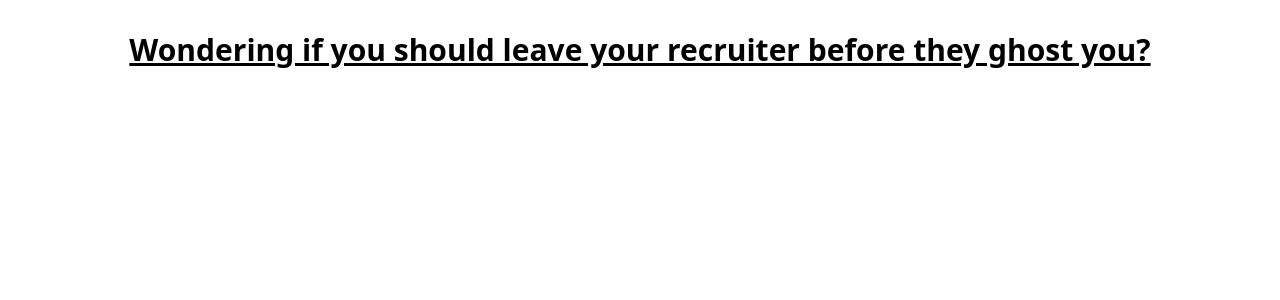
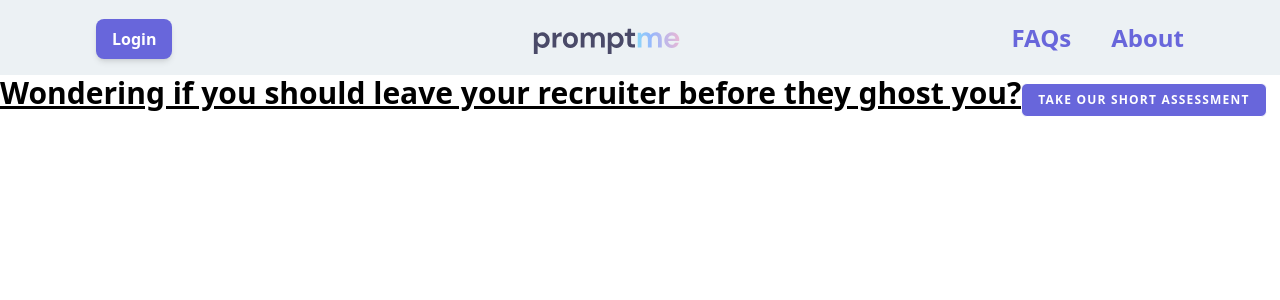
Before and after one commit to Co-Lab-You-Belong-in-Tech/PromptMe, a React (Vite) app: page / in a window 1280 px wide. Shown: the top 300 px of the page. Built offline with nearby package versions, Linux system fonts and the light colour scheme.

Commit message:
add header and button components

```diff
--- a/src/App.css
+++ b/src/App.css
@@ -1,41 +1,5 @@
 #root {
-  max-width: 1280px;
-  margin: 0 auto;
-  padding: 2rem;
-  text-align: center;
+  scroll-behavior: smooth;
+  margin: 0 ;
+  padding: 0;
 }
-
-.logo {
-  height: 6em;
-  padding: 1.5em;
-  will-change: filter;
-}
-.logo:hover {
-  filter: drop-shadow(0 0 2em #646cffaa);
-}
-.logo.react:hover {
-  filter: drop-shadow(0 0 2em #61dafbaa);
-}
-
-@keyframes logo-spin {
-  from {
-    transform: rotate(0deg);
-  }
-  to {
-    transform: rotate(360deg);
-  }
-}
-
-@media (prefers-reduced-motion: no-preference) {
-  a:nth-of-type(2) .logo {
-    animation: logo-spin infinite 20s linear;
-  }
-}
-
-.card {
-  padding: 2em;
-}
-
-.read-the-docs {
-  color: #888;
-}
--- a/src/App.jsx
+++ b/src/App.jsx
@@ -1,14 +1,16 @@
 import { useState } from 'react'
-import reactLogo from './assets/react.svg'
 import './App.css'
+import Button from './components/elements/Button'
+import Header from './components/elements/Header'
 
 function App() {
-  const [count, setCount] = useState(0)
 
   return (
     <div className="App">
       <h1 className="text-3xl font-bold underline">
+        <Header />
       Wondering if you should leave your recruiter before they ghost you?
+      <Button> Take our short assessment</Button>
       </h1>
     </div>
   )
--- /dev/null
+++ b/src/components/elements/Button.jsx
@@ -0,0 +1,22 @@
+import React from 'react'
+
+export default function Button({
+    type = 'submit',
+    className = '',
+    processing,
+    children,
+  }) {
+    return (
+      <button
+        type={type}
+        className={
+          `items-center px-4 py-2 border bg-primary rounded-md font-semibold text-xs text-white uppercase tracking-widest transition ease-in-out duration-150 ${
+            processing && 'opacity-25'
+          } ` + className
+        }
+        disabled={processing}
+      >
+        {children}
+      </button>
+    );
+  }
--- /dev/null
+++ b/src/components/elements/Header.jsx
@@ -0,0 +1,40 @@
+import React from 'react';
+import Button from './Button';
+
+export default function Header() {
+  return (
+    <nav class="flex flex-wrap items-center justify-between p-4 bg-gray lg:px-24 lg:py-4">
+    <div class="w-auto lg:order-2 lg:w-1/5 lg:text-center">
+        <a class="text-xl font-semibold text-gray-800 font-heading" href="#">
+            <img src="/images/Logo.svg" alt="" width={150} height={55} />
+        </a>
+    </div>
+    <div class="block lg:hidden">
+        <button class="flex items-center px-3 py-2 text-indigo-500 border border-indigo-500 rounded navbar-burger">
+            <svg class="w-3 h-3 fill-current" viewBox="0 0 20 20" xmlns="http://www.w3.org/2000/svg">
+                <title>
+                    Menu
+                </title>
+                <path d="M0 3h20v2H0V3zm0 6h20v2H0V9zm0 6h20v2H0v-2z">
+                </path>
+            </svg>
+        </button>
+    </div>
+    <div class="hidden w-full navbar-menu lg:order-1 lg:block lg:w-2/5">
+    <button class="flex-shrink-0 px-4 py-2 text-base font-semibold text-white bg-primary rounded-lg shadow-md hover:bg-purple-700 focus:outline-none focus:ring-2 focus:ring-purple-500 focus:ring-offset-2 focus:ring-offset-purple-200" type="submit">
+                            Login
+     </button>
+
+    </div>
+    <div class="hidden w-full navbar-menu text-2xl lg:order-3 lg:block lg:w-2/5 lg:text-right">
+
+        <a class="block mt-4 mr-10 text-primary lg:inline-block lg:mt-0" href="#">
+            FAQs
+        </a>
+        <a class="block mt-4 text-primary lg:inline-block lg:mt-0" href="#">
+           About
+        </a>
+    </div>
+</nav>
+  )
+}
--- a/tailwind.config.cjs
+++ b/tailwind.config.cjs
@@ -4,6 +4,12 @@ module.exports = {
     "./src/**/*.{js,jsx,ts,tsx}",
   ],
   theme: {
+    colors: {
+      blue: "#3B78DC",
+      primary: "#6866DB",
+      gray: "#ECF1F4",
+      white: "#FFF"
+    },
     extend: {},
   },
   plugins: [],
```
Also changed, not shown: public/images/Logo.svg (renamed from src/assets/icons/Logo.svg).
